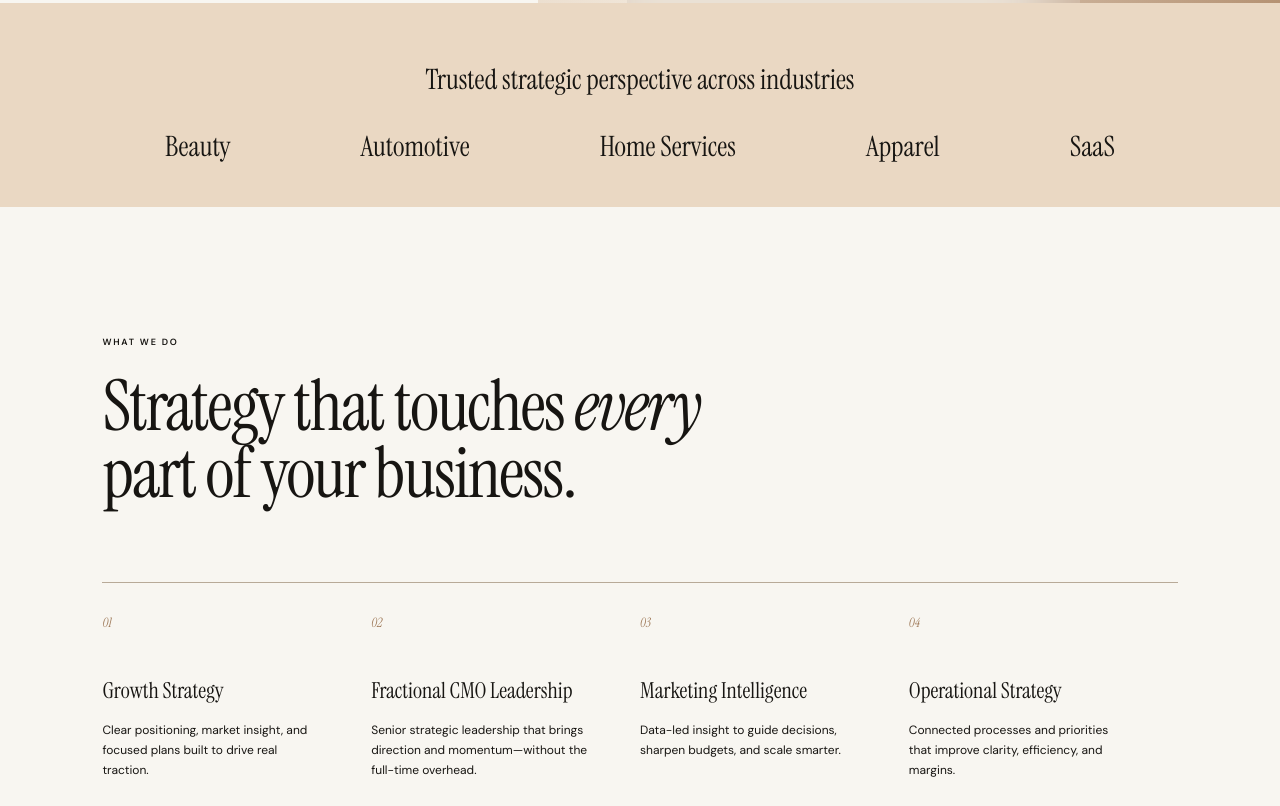
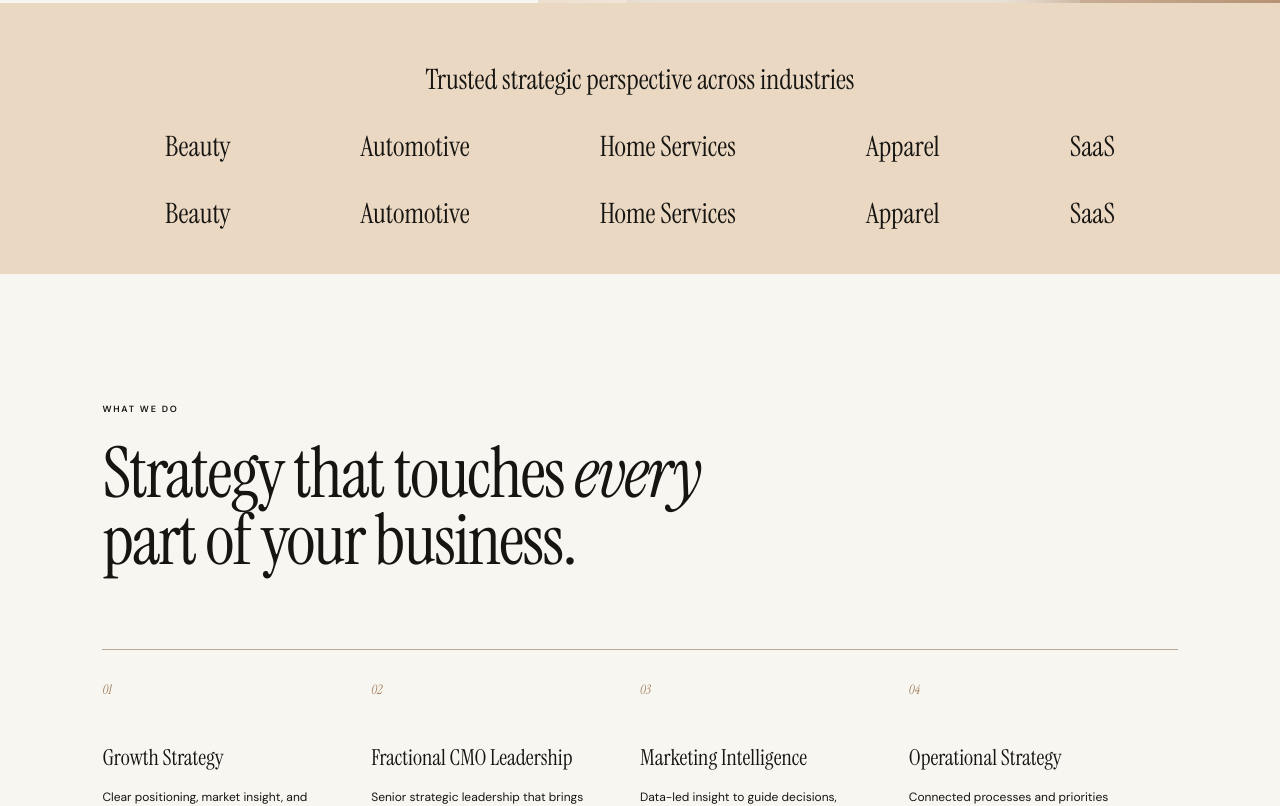
Before and after one commit to Mooregrowth/moore-growth-group-website, a React (Vite) app: page / in a window 1280 px wide. Shown: the part 780-1586 px from the top of the page. Built offline with nearby package versions, Linux system fonts and the light colour scheme.

Commit message:
Update industry ticker and contact section

```diff
--- a/src/main.jsx
+++ b/src/main.jsx
@@ -23,7 +23,7 @@ function Header() {
 
 function Hero() {
   return <main><section className="hero"><div className="hero-copy"><p className="eyebrow">Strategy that builds what’s next.</p><h1>Clarity.<br />Strategy.<br /><em>Growth.</em></h1><p className="lede">We partner with founders and leadership teams to turn big goals into measurable progress—through strategy, systems, and smart execution.</p><a className="text-link" href="#contact">Let’s build your plan <span>↗</span></a></div><div className="hero-art" role="img" aria-label="A warm, editorial workspace"><div className="arch"></div><div className="strategy-card"><span>Move with</span><strong>intention.</strong><small>Strategy / Systems / Growth</small></div><div className="desk-line"></div></div></section>
-  <section className="credibility" aria-labelledby="cred-title"><p id="cred-title">Trusted strategic perspective across industries</p><div className="industry-list"><span>Beauty</span><span>Automotive</span><span>Home Services</span><span>Apparel</span><span>SaaS</span></div></section>
+  <section className="credibility" aria-labelledby="cred-title"><p id="cred-title">Trusted strategic perspective across industries</p><div className="industry-marquee" aria-label="Beauty, Automotive, Home Services, Apparel, SaaS"><div className="industry-track"><div className="industry-list"><span>Beauty</span><span>Automotive</span><span>Home Services</span><span>Apparel</span><span>SaaS</span></div><div className="industry-list" aria-hidden="true"><span>Beauty</span><span>Automotive</span><span>Home Services</span><span>Apparel</span><span>SaaS</span></div></div></div></section>
   <Services /><Approach /><Results /><Contact /></main>
 }
 
@@ -40,7 +40,7 @@ function Results() {
 }
 
 function Contact() {
-  return <section className="contact" id="contact"><p className="eyebrow">Your next chapter</p><div><h2>Ready to grow<br />with a plan?</h2><div><p>Let’s talk about your business, your goals, and how we can help you get there.</p><a className="button light" href="mailto:hello@mooregrowthgroup.com">Start a conversation <span>↗</span></a><small>Please confirm preferred contact email before launch.</small></div></div></section>
+  return <section className="contact" id="contact"><p className="eyebrow">Your next chapter</p><div><h2>Ready to grow<br />with a plan?</h2><div><p>Let’s talk about your business, your goals, and how we can help you get there.</p><a className="button light" href="mailto:hello@mooregrowthgroup.com">Start a conversation <span>↗</span></a></div></div></section>
 }
 
 function Footer() {
```
